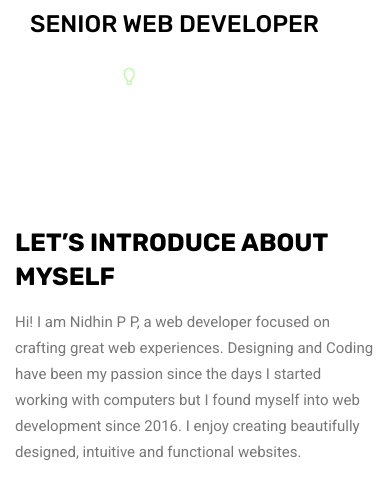
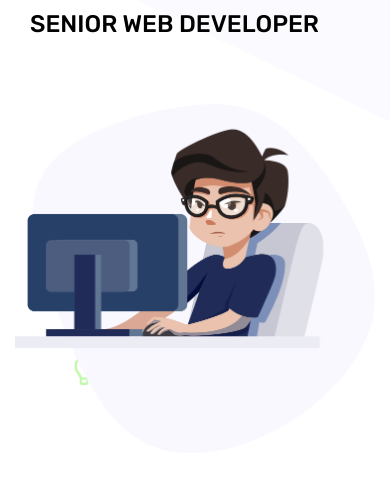
Before and after one commit to nedhinpp/nidhin.pp-website, a plain HTML site: page index.html in a window 390 px wide. Shown: the part 354-836 px from the top of the page. Drawn offline with Linux system fonts and the light colour scheme; some packages are replaced by stand-ins of ours.

Commit message:
corrected image view in mobile view

```diff
--- a/index.html
+++ b/index.html
@@ -26,7 +26,15 @@
       .myName {
         font-size: 40px !important;
       }
+      .main_image{
+        display: inline !important;
+        padding-top: 0px;
+      }
     }
+
+
+
+
   </style>
 </head>
 
@@ -82,7 +90,7 @@
             </div>
           </div>
           <div class="col-lg-5">
-            <div class="home_right_img">
+            <div class="home_right_img main_image">
               <img class="" src="img/banner/home-right.png" alt="" />
             </div>
           </div>
```
